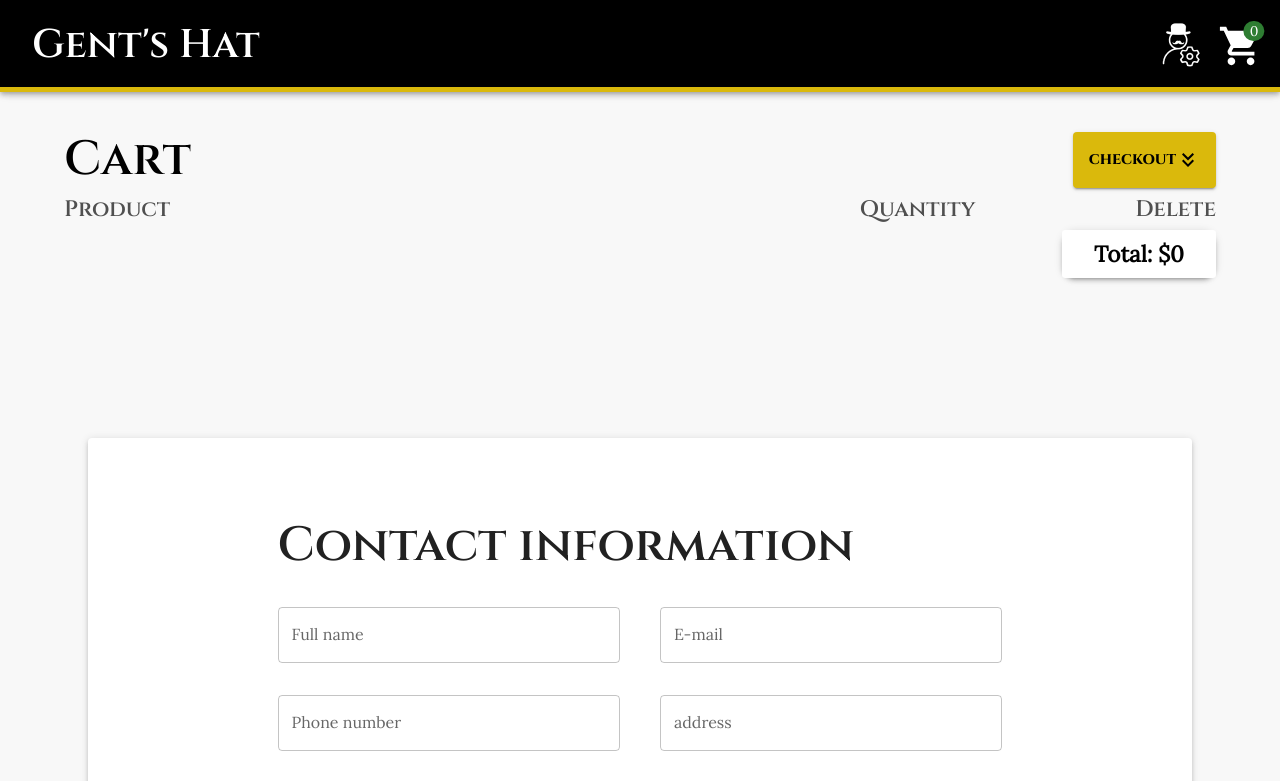
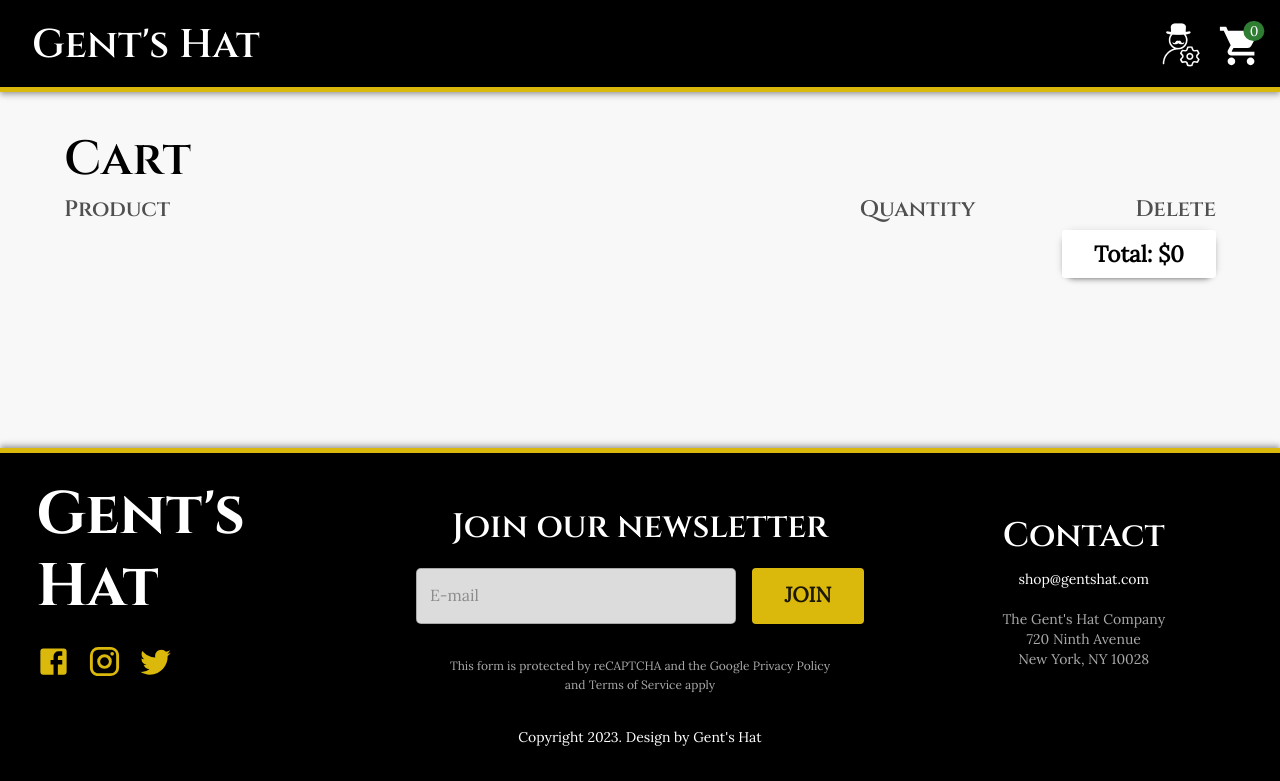
Before and after one commit to Sillen00/React-Webshop-Gents-Hat, a React (Vite) app: page /checkout in a window 1280 px wide. Shown: the top 781 px of the page. Built offline with nearby package versions, Linux system fonts and the light colour scheme.

Commit message:
Hide contact form and checkout button when cart is empty

```diff
--- a/src/pages/Checkout.tsx
+++ b/src/pages/Checkout.tsx
@@ -14,9 +14,11 @@ function Checkout() {
     <Container>
       <Box sx={{ display: 'flex', justifyContent: 'space-between', py: 1 }}>
         <Typography variant='h3'>Cart</Typography>
+        {cartItems.length > 0 && (
           <Button variant='contained' sx={{ fontWeight: '800', color: 'common.black' }}>
             Checkout <KeyboardDoubleArrowDownIcon />
           </Button>
+        )}
       </Box>
 
       {isMediumScreen && <CheckoutCardSubheaders />}
@@ -29,11 +31,11 @@ function Checkout() {
 
       <CheckoutTotalPrice totalPrice={totalPrice} />
 
-      {/* Lägg till en if-sats — visa bara formuläret om kundvagnen har produkter */}
-
+      {cartItems.length > 0 && (
         <Container>
           <CheckoutForm />
         </Container>
+      )}
     </Container>
   )
 }
```
Lines whose indentation alone changed are shown as unchanged.
